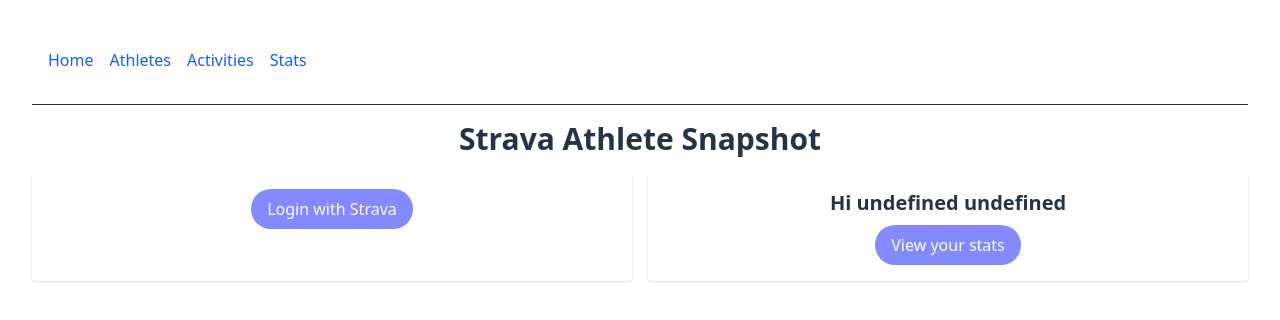
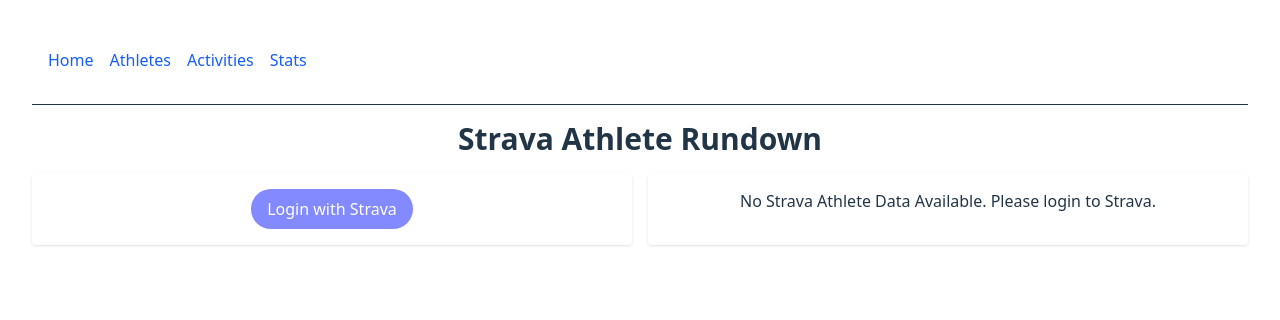
Before and after one commit to gpeid/rabbit-rundown, a React (Vite) app: page / in a window 1280 px wide. Shown: the top 320 px of the page. Built offline with nearby package versions, Linux system fonts and the light colour scheme.

Commit message:
add conditional rendering when not logged in

```diff
--- a/src/App.tsx
+++ b/src/App.tsx
@@ -184,7 +184,7 @@
     <div>
       <NavigationMenu />
       <hr className='my-4' />
-      <h1 className='text-3xl font-bold mb-4'>Strava Athlete Snapshot</h1>
+      <h1 className='text-3xl font-bold mb-4'>Strava Athlete Rundown</h1>
 
       <div className="grid grid-cols-1 md:grid-cols-2 gap-4">
         <div className="p-4 rounded shadow">
@@ -214,13 +214,18 @@
         </div>
         <div className="p-4 rounded shadow">
           {/* Right column content */}
-          <h2 className="text-xl font-bold mb-2">Hi {`${stravaAthlete?.firstname} ${stravaAthlete?.lastname}`}</h2>
-          <button className='cursor-pointer text-white px-4 py-2 bg-[#646cff]/80 hover:bg-[#646cff] rounded-full'><Link to="/stats">View your stats</Link></button>
+          {!stravaAthlete && (
+            <p>No Strava Athlete Data Available. Please login to Strava.</p>
+          )}
+          {stravaAthlete && (
+            <div className="athlete-summary">
+              <h2 className="text-xl font-bold mb-2">Hi {`${stravaAthlete?.firstname} ${stravaAthlete?.lastname}`}</h2>
+              <button className='cursor-pointer text-white px-4 py-2 bg-[#646cff]/80 hover:bg-[#646cff] rounded-full'><Link to="/stats">View your stats</Link></button>
+            </div>
+          )}
+
         </div>
       </div>
-
-
-
 
 
       {/*
```
